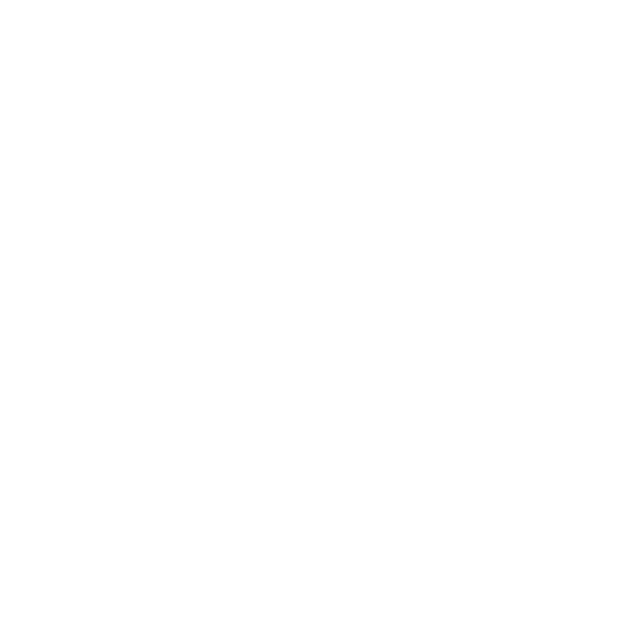
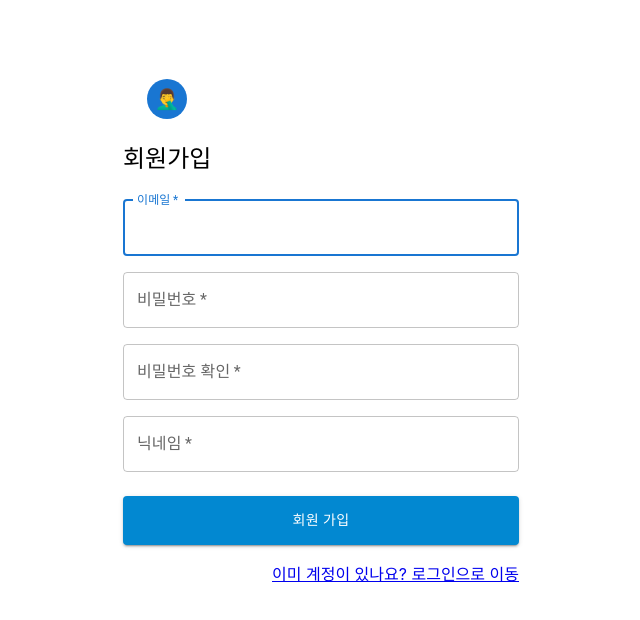
Before and after one commit to xenosign/git-test-1, a React (Create React App) app: page /signup1 in a window 1280 px wide. Before the commit this address had no page. Shown: the top 620 px of the page, without its empty margins (319-959 px from the left). Built offline with nearby package versions, Linux system fonts and the light colour scheme.

Commit message:
회원 가입 페이지 추가

```diff
--- a/src/App.js
+++ b/src/App.js
@@ -1,8 +1,9 @@
-import { Route, Routes } from 'react-router-dom';
-import Index from './pages/Index';
-import Item from './pages/Item';
-import Join from './pages/Join';
-import Login from './pages/Login';
+import { Route, Routes } from "react-router-dom";
+import Index from "./pages/Index";
+import Item from "./pages/Item";
+import Join from "./pages/Join";
+import Login from "./pages/Login";
+import Signup1 from "./pages/Signup1";
 
 function App() {
   return (
@@ -11,6 +12,7 @@
       <Route path="/item" element={<Item />} />
       <Route path="/join" element={<Join />} />
       <Route path="/login" element={<Login />} />
+      <Route path="/signup1" element={<Signup1 />} />
     </Routes>
   );
 }
--- /dev/null
+++ b/src/pages/Signup1.jsx
@@ -0,0 +1,75 @@
+import { Avatar, Grid, TextField, Typography, Button } from "@mui/material";
+import { LoadingButton } from "@mui/lab";
+import { Box, Container } from "@mui/system";
+import React from "react";
+import { Link } from "react-router-dom";
+import { lightBlue } from "@mui/material/colors";
+
+export default function Signup1() {
+  return (
+    <Container component="main" maxWidth="xs">
+      <Box
+        sx={{
+          display: "flex",
+          flexDirection: "column",
+          alignitems: "center",
+          justifyContent: "center",
+          height: "80vh",
+        }}
+      >
+        <Avatar sx={{ m: 3, bgcolor: "primary.main" }}>🤦‍♂️</Avatar>
+        <Typography component="h1" variant="h5">
+          회원가입
+        </Typography>
+        <Box component="form" noValidate sx={{ mt: 3 }}>
+          <Grid container spacing={2}>
+            <Grid item xs={12}>
+              <TextField
+                name="email"
+                required
+                fullWidth
+                label="이메일"
+                autoFocus
+                autoComplete="off"
+              />
+            </Grid>
+            <Grid item xs={12}>
+              <TextField
+                name="password"
+                required
+                fullWidth
+                label="비밀번호"
+                type="password"
+              />
+            </Grid>
+            <Grid item xs={12}>
+              <TextField
+                name="confirmPassword"
+                required
+                fullWidth
+                label="비밀번호 확인"
+                type="password"
+              />
+            </Grid>
+            <Grid item xs={12}>
+              <TextField name="nickname" required fullWidth label="닉네임" />
+            </Grid>
+          </Grid>
+          <LoadingButton
+            type="submit"
+            fullWidth
+            variant="contained"
+            sx={{ mt: 3, mb: 2, bgcolor: lightBlue[700], height: "3.5em" }}
+          >
+            회원 가입
+          </LoadingButton>
+          <Grid container justifyContent="flex-end">
+            <Grid item>
+              <Link to="/login">이미 계정이 있나요? 로그인으로 이동</Link>
+            </Grid>
+          </Grid>
+        </Box>
+      </Box>
+    </Container>
+  );
+}
```
